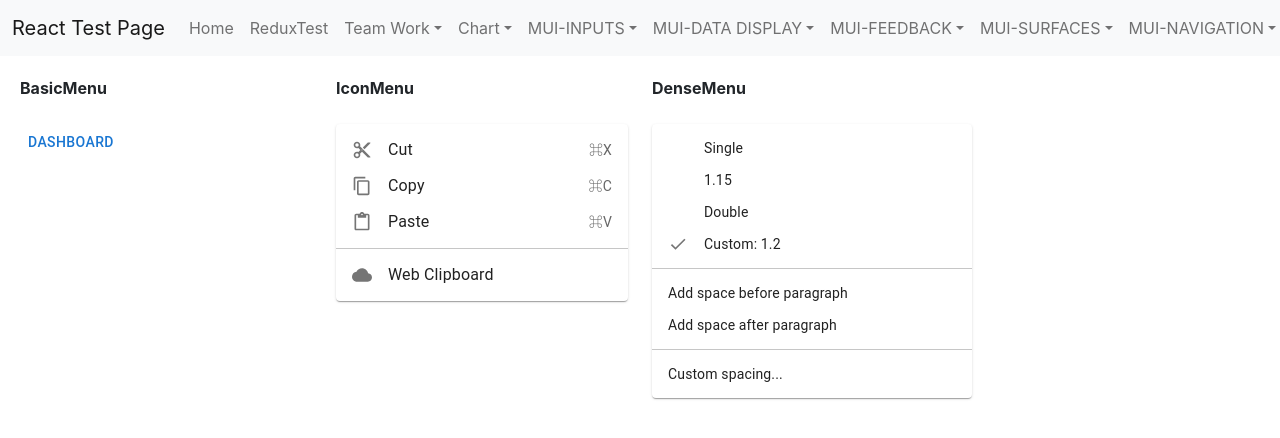
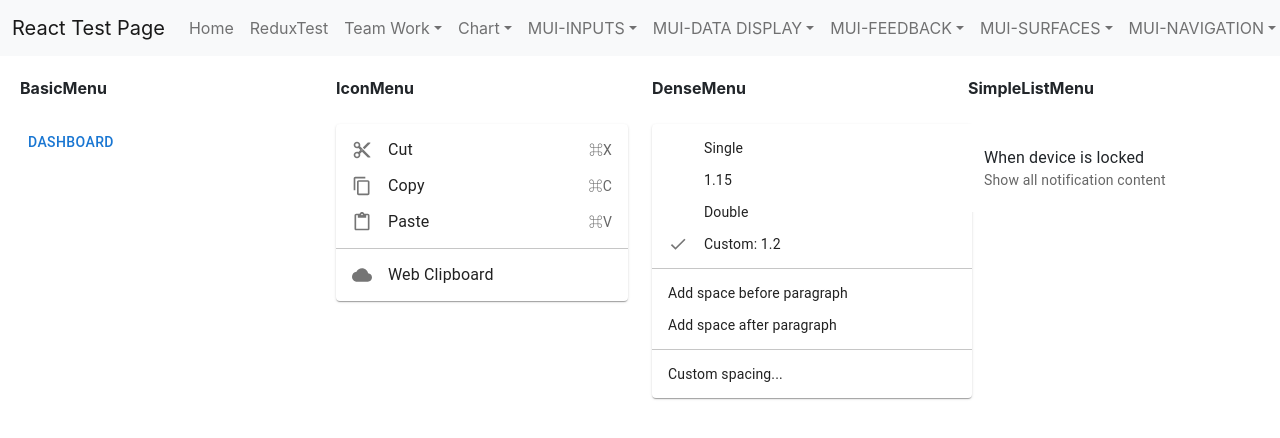
Before and after one commit to jinseok1306/React-Test, a React (Create React App) app in the folder ReactProject/client_app/: page /MUI/MenuPage in a window 1280 px wide. Shown: the top 438 px of the page. Built offline with nearby package versions, Linux system fonts and the light colour scheme.

Commit message:
MUI SimpleListMenu 테스트 완료

```diff
--- /dev/null
+++ b/ReactProject/client_app/src/components/Menu/SimpleListMenu.tsx
@@ -0,0 +1,80 @@
+import * as React from 'react';
+import List from '@mui/material/List';
+import ListItem from '@mui/material/ListItem';
+import ListItemText from '@mui/material/ListItemText';
+import MenuItem from '@mui/material/MenuItem';
+import Menu from '@mui/material/Menu';
+
+const options = [
+    'Show some love to MUI',
+    'Show all notification content',
+    'Hide sensitive notification content',
+    'Hide all notification content',
+];
+
+export default function SimpleListMenu() {
+    const [anchorEl, setAnchorEl] = React.useState<null | HTMLElement>(null);
+    const [selectedIndex, setSelectedIndex] = React.useState(1);
+    const open = Boolean(anchorEl);
+    const handleClickListItem = (event: React.MouseEvent<HTMLElement>) => {
+        setAnchorEl(event.currentTarget);
+    };
+
+    const handleMenuItemClick = (
+        event: React.MouseEvent<HTMLElement>,
+        index: number,
+    ) => {
+        setSelectedIndex(index);
+        setAnchorEl(null);
+    };
+
+    const handleClose = () => {
+        setAnchorEl(null);
+    };
+
+    return (
+        <div>
+            <List
+                component="nav"
+                aria-label="Device settings"
+                sx={{ bgcolor: 'background.paper' }}
+            >
+                <ListItem
+                    button
+                    id="lock-button"
+                    aria-haspopup="listbox"
+                    aria-controls="lock-menu"
+                    aria-label="when device is locked"
+                    aria-expanded={open ? 'true' : undefined}
+                    onClick={handleClickListItem}
+                >
+                    <ListItemText
+                        primary="When device is locked"
+                        secondary={options[selectedIndex]}
+                    />
+                </ListItem>
+            </List>
+            <Menu
+                id="lock-menu"
+                anchorEl={anchorEl}
+                open={open}
+                onClose={handleClose}
+                MenuListProps={{
+                    'aria-labelledby': 'lock-button',
+                    role: 'listbox',
+                }}
+            >
+                {options.map((option, index) => (
+                    <MenuItem
+                        key={option}
+                        disabled={index === 0}
+                        selected={index === selectedIndex}
+                        onClick={(event) => handleMenuItemClick(event, index)}
+                    >
+                        {option}
+                    </MenuItem>
+                ))}
+            </Menu>
+        </div>
+    );
+}
--- a/ReactProject/client_app/src/pages/MUI/MenuPage.tsx
+++ b/ReactProject/client_app/src/pages/MUI/MenuPage.tsx
@@ -4,6 +4,7 @@ import Grid from '@mui/material/Grid';
 import BasicMenu from '../../components/Menu/BasicMenu';
 import IconMenu from '../../components/Menu/IconMenu';
 import DenseMenu from '../../components/Menu/DenseMenu';
+import SimpleListMenu from '../../components/Menu/SimpleListMenu';
 
 const MenuPage = () => {
     return (
@@ -23,6 +24,10 @@ const MenuPage = () => {
                         <b>DenseMenu</b><div>&nbsp;</div>
                         <DenseMenu />
                     </Grid>
+                    <Grid item xs={3}>
+                        <b>SimpleListMenu</b><div>&nbsp;</div>
+                        <SimpleListMenu />
+                    </Grid>
                 </Grid>
             </div>
         </div>
```
Also changed, not shown: 1 other file (tests, documents, lock files or other folders).
